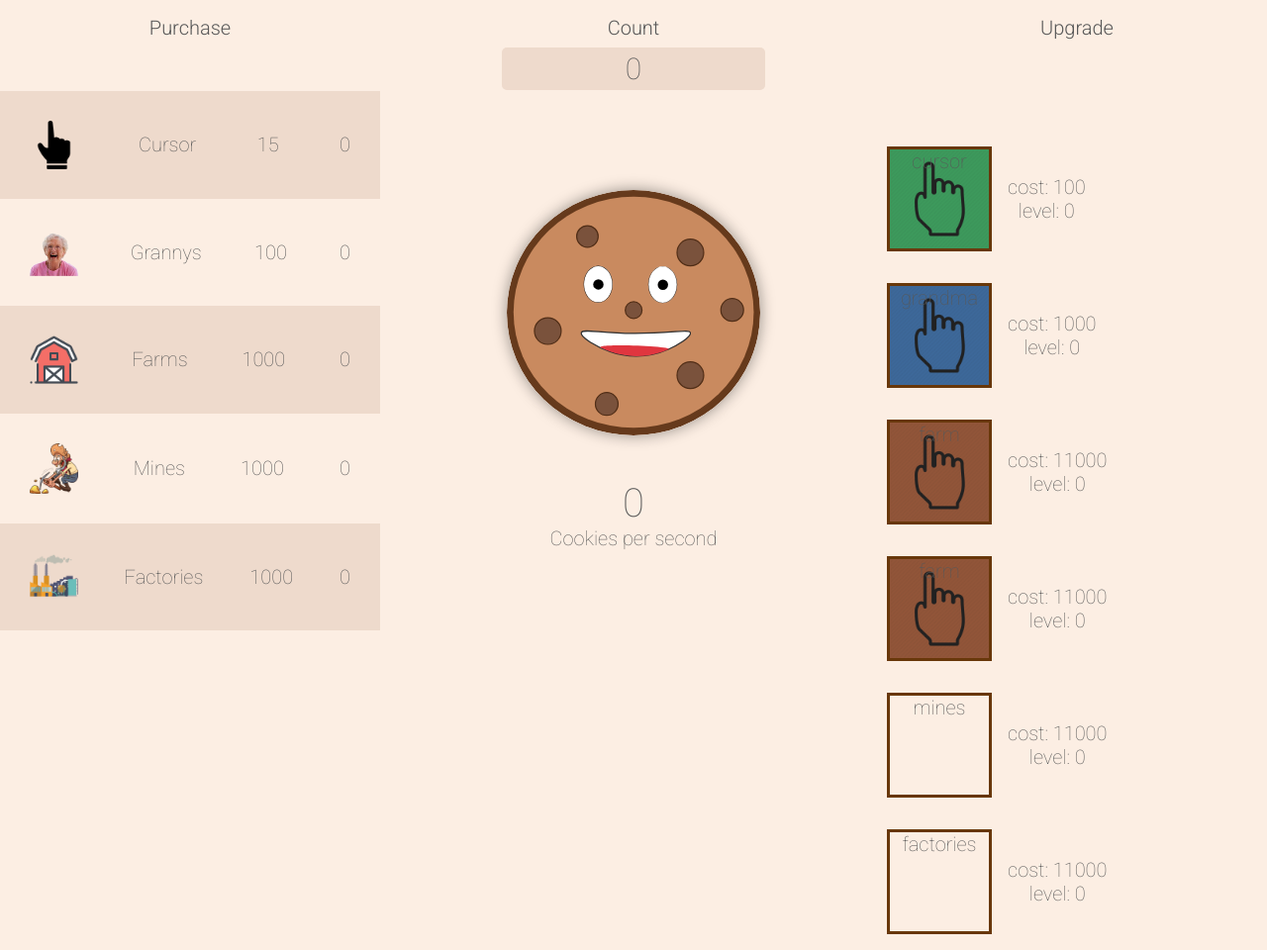
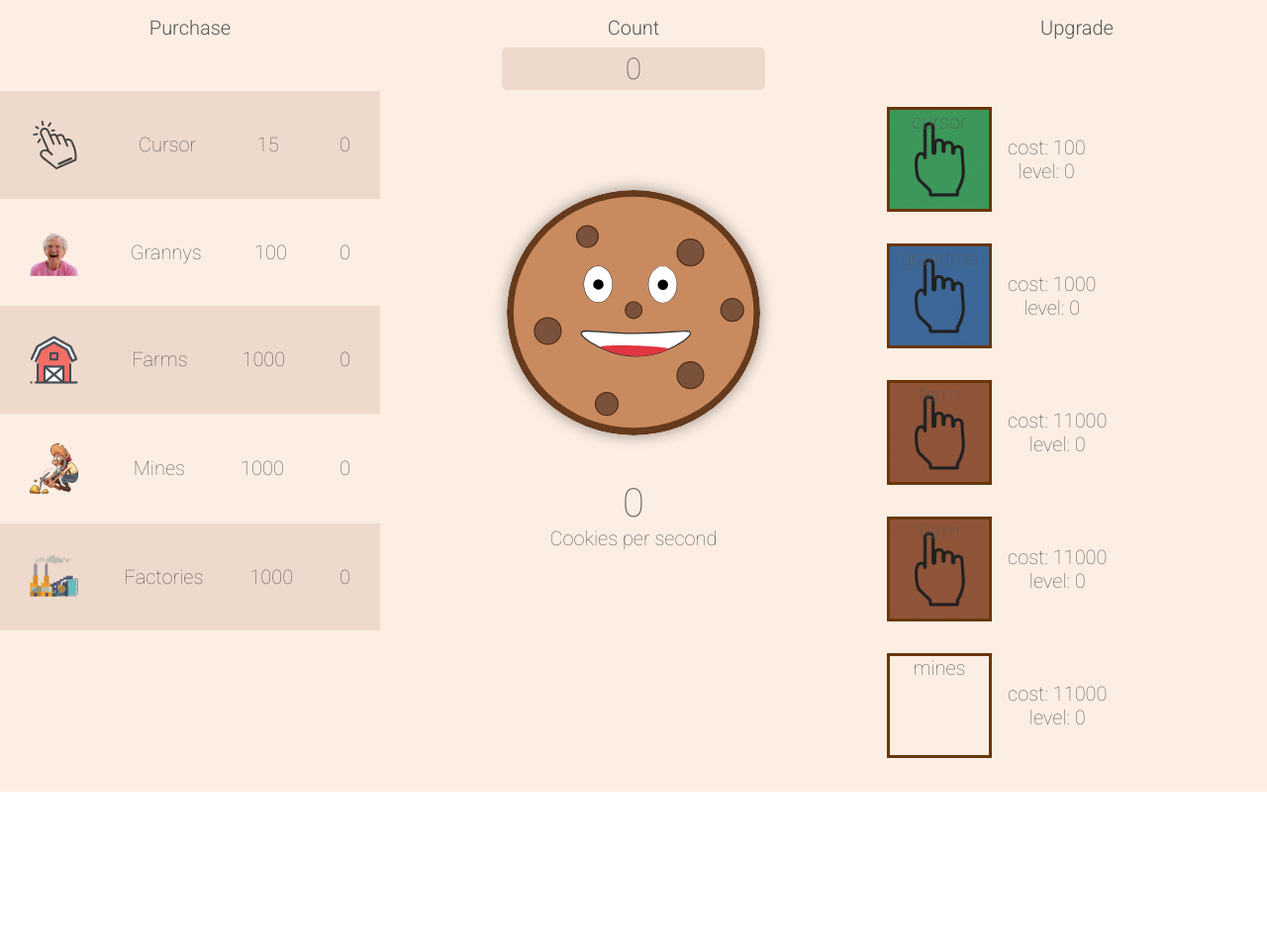
Before and after one commit to MKaramen/coockie-clicker, a plain HTML site: page index.html in a window 1280 px wide. Shown: the whole page at 99% size. After the commit the page ends 800 px from the top, so only its background shows below. Drawn offline with Linux system fonts and the light colour scheme.

Commit message:
chaning icons

```diff
--- a/assets/css/style.css
+++ b/assets/css/style.css
@@ -82,10 +82,12 @@
 }
 
 #upgrade {
-  margin-top: 40px;
   display: flex;
   flex-direction: column;
   align-content: center;
+  overflow-y: scroll;
+  position: relative;
+  height: calc(100vh - 6rem);
 }
 
 .titre {
--- a/index.html
+++ b/index.html
@@ -23,11 +23,7 @@
           <!-- Cursor button -->
 
           <div id="purchase_cursor">
-            <img
-              class="img_update"
-              src="assets/img/purchase_cursor.png"
-              alt=""
-            />
+            <img class="img_update" src="assets/img/pointer.svg" alt="" />
 
             <p>Cursor</p>
             <p id="increase_pricecursor">15</p>
```
Also changed, not shown: assets/img/pointer.svg (added), assets/img/purchase_granny3.png (added).
